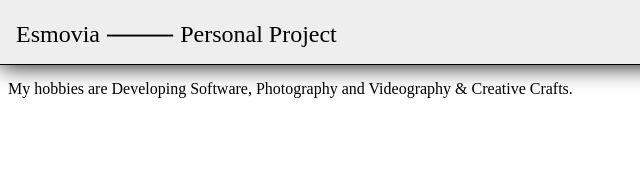
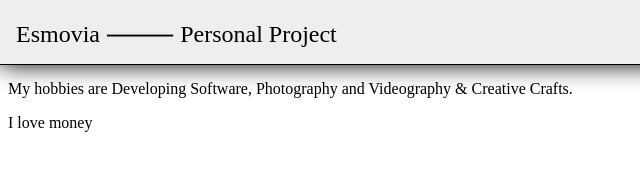
Before and after one commit to fluecs/esmovia-react-personal, a plain HTML site: page index.html in a window 1280 px wide. Shown: the full height of the page, 0-640 px from the left. Drawn offline with Linux system fonts and the light colour scheme.

Commit message:
Added money message

```diff
--- a/index.html
+++ b/index.html
@@ -12,6 +12,7 @@
 	</div>
 	<div class="content">
 		<p>My hobbies are Developing Software, Photography and Videography & Creative Crafts.</p>
+		<p>I love money</p>
 	</div>
 </body>
 </html>
```
